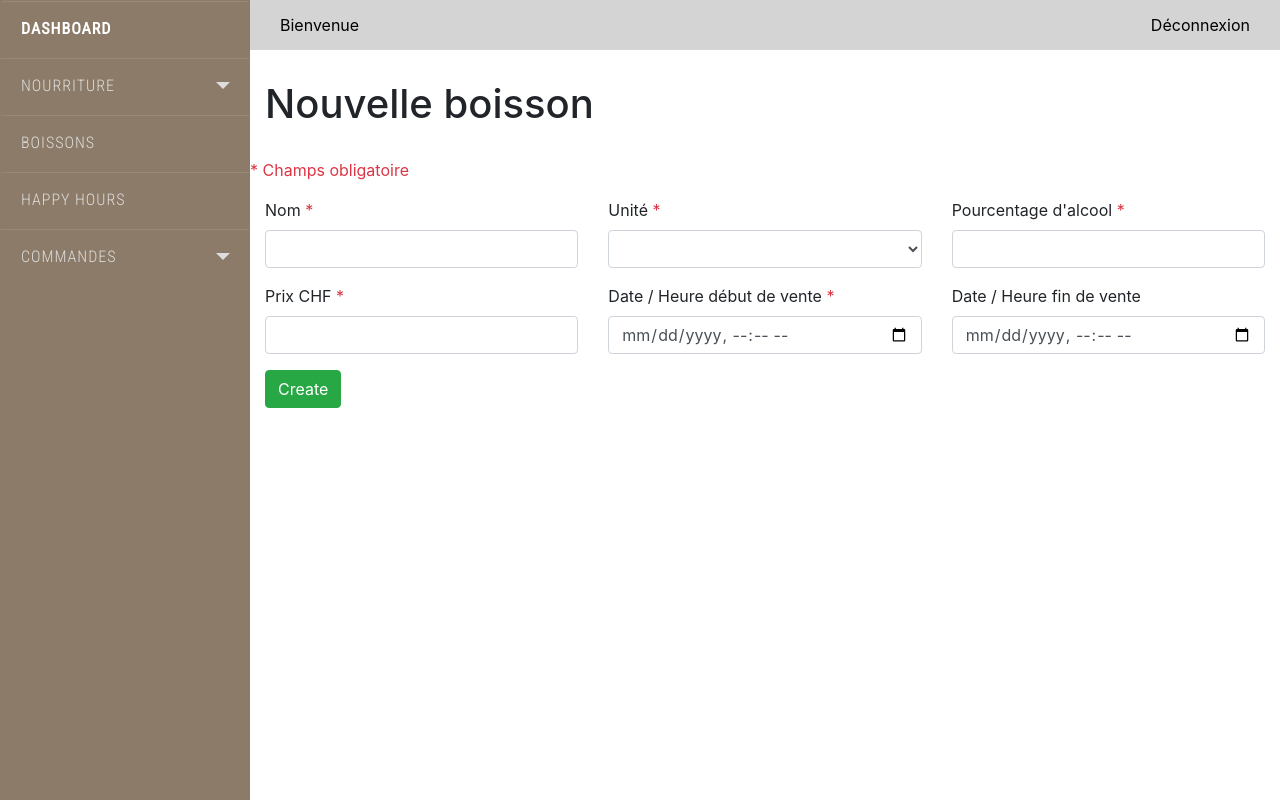
After one commit to gollgot/Pubify, a PHP site: template src/app/Views/Admin/Drinks/create.html.twig in a window 1280 px wide. The commit adds this page. Run offline with PHP 8.4, Linux system fonts and the light colour scheme; the template is opened without the code that fills it, so the values that code supplies are empty; some libraries are stand-ins or nearby versions.

Commit message:
Finish Drink create / store

```diff
--- a/src/app/Controllers/AuthController.php
+++ b/src/app/Controllers/AuthController.php
@@ -29,7 +29,7 @@ class AuthController extends Controller
     public function postLogin(Request $request, Response $response)
     {
         if ($this->container->auth->attempt($request->getParam('email'), $request->getParam('password'))) {
-            return $response->withRedirect($this->container->router->pathFor('admin_dashboard_show'));
+            return $response->withRedirect($this->container->router->pathFor('admin_dashboard'));
         } else {
             // If error when auth attempt => display flash error and last email to the login page
             $this->container->flash->addMessage('error', 'Invalid email or password');
--- /dev/null
+++ b/src/app/Views/Admin/Drinks/create.html.twig
@@ -0,0 +1,76 @@
+{% extends 'Layout/admin_layout.html.twig' %}
+
+{% block title %}Nouvelle boisson{% endblock %}
+
+{% block body %}
+    <div class="row">
+        <div class="col-lg-12">
+
+            {% include 'FlashMessages/error.html.twig' %}
+
+            <h1>Nouvelle boisson</h1>
+
+            <form id="drinks-create-form" action="{{ path_for('admin_drinks_store') }}" method="post">
+
+                <div class="row">
+                    <div class="form-group">
+                        <div class="col-xs-12">
+                            <span class="text-danger">* Champs obligatoire</span>
+                        </div>
+                    </div>
+                </div>
+
+                <div class="row">
+                    <div class="col-lg-4">
+                        <div class="form-group">
+                            <label for="drinks-create-name">Nom <span class="text-danger">*</span></label>
+                            <input type="text" class="form-control" id="drinks-create-name" name="name" required>
+                        </div>
+                    </div>
+                    <div class="col-lg-4">
+                        <div class="form-group">
+                            <label for="drinks-create-unit">Unité <span class="text-danger">*</span></label>
+                            <select id="drinks-create-unit" class="form-control" name="nameUnitMetric">
+                                {% for unitMetric in unitMetrics%}
+                                    <option>{{ unitMetric.name }}</option>
+                                {% endfor %}
+                            </select>
+                        </div>
+                    </div>
+                    <div class="col-lg-4">
+                        <div class="form-group">
+                            <label for="drinks-create-alcoholLevel">Pourcentage d'alcool <span class="text-danger">*</span></label>
+                            <input type="number" min="0" max="100" step="0.5" class="form-control" id="drinks-create-alcoholLevel" name="alcoholLevel" required>
+                        </div>
+                    </div>
+                </div>
+
+                <div class="row">
+                    <div class="col-lg-4">
+                        <div class="form-group">
+                            <label for="drinks-create-price">Prix CHF <span class="text-danger">*</span></label>
+                            <input type="number" min ="0" step="0.05" class="form-control" id="drinks-create-price" name="price" required>
+                        </div>
+                    </div>
+                    <div class="col-lg-4">
+                        <div class="form-group">
+                            <label for="drinks-create-startSaleDate">Date / Heure début de vente <span class="text-danger">*</span></label>
+                            <input type="datetime-local" class="form-control" id="drinks-create-startSaleDate" name="startSaleDate" required>
+                        </div>
+                    </div>
+                    <div class="col-lg-4">
+                        <div class="form-group">
+                            <label for="drinks-create-endSaleDate">Date / Heure fin de vente </label>
+                            <input type="datetime-local" class="form-control" id="drinks-create-endSaleDate" name="endSaleDate">
+                        </div>
+                    </div>
+                </div>
+
+                <button class="btn btn-success">Create</button>
+
+            </form>
+
+        </div>
+    </div>
+
+{% endblock %}
```
Also changed, not shown: doc/Todo.md (+2 -0 lines), src/app/Auth/Auth.php (+6 -6 lines), src/app/Controllers/Admin/DrinkController.php (+124 -4 lines), src/app/Controllers/HomeController.php (+8 -0 lines), src/app/Controllers/MenuController.php (+8 -1 lines), src/app/Routes/Admin/drinks.php (+12 -4 lines), src/app/Views/Admin/Drinks/index.html.twig (renamed from src/app/Views/Admin/Drink/show.html.twig, +5 -2 lines).
